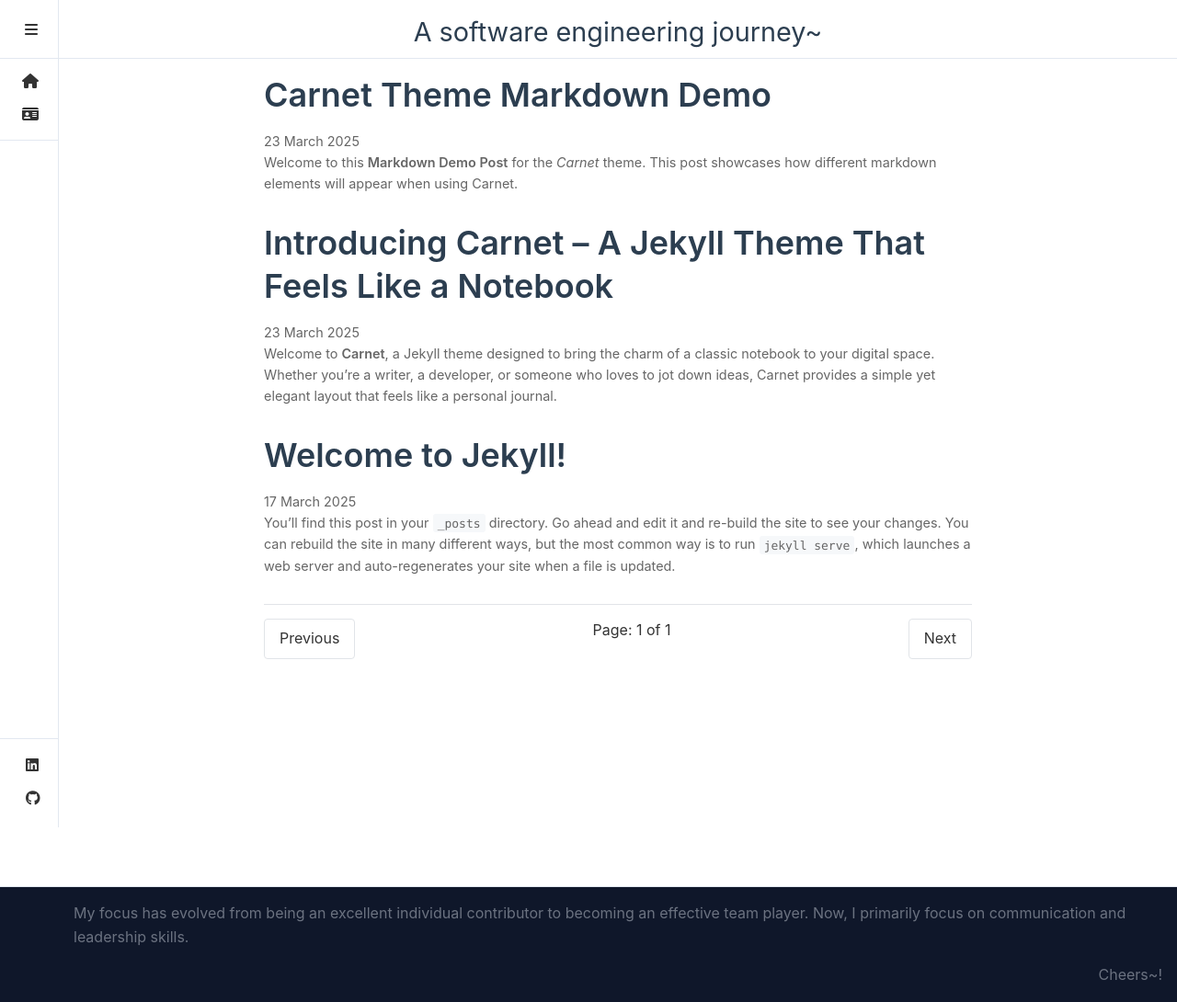
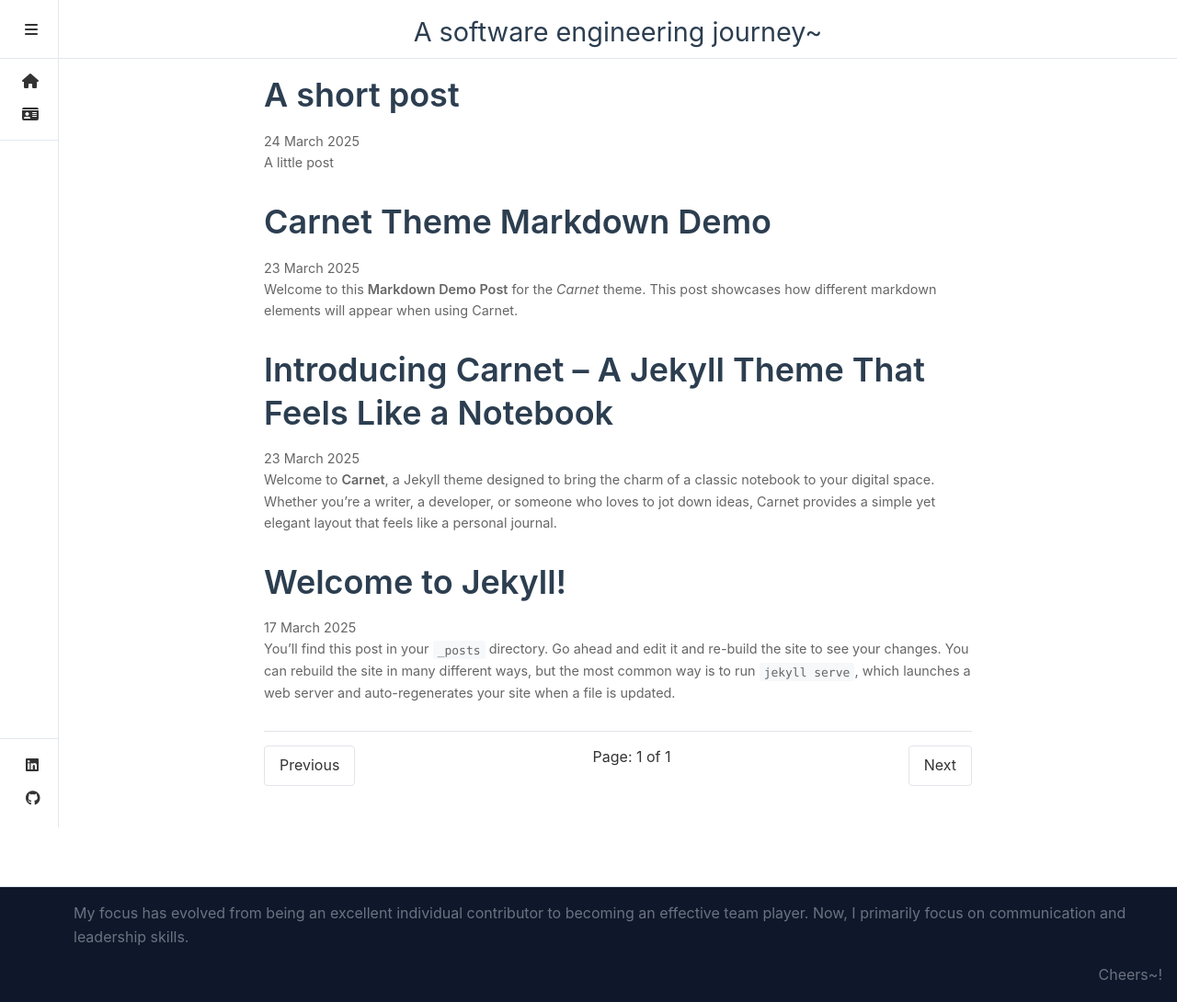
Before and after one commit to alngo/alngo.github.io, a Jekyll site: the page built from index.html, in a window 1280 px wide. Shown: the whole page at 92% size. Built offline with Jekyll 4.4.1, drawn with Linux system fonts in a browser that asks for light colours; the list of posts is cut into pages by our own code.

Commit message:
Fix style

```diff
--- a/Gemfile
+++ b/Gemfile
@@ -11,8 +11,7 @@ source "https://rubygems.org"
 # This is the default theme for new Jekyll sites. You may change this to anything you like.
 # If you want to use GitHub Pages, remove the "gem "jekyll"" above and
 # uncomment the line below. To upgrade, run `bundle update github-pages`.
-# gem "github-pages", group: :jekyll_plugins
-gem "github-pages"
+gem "github-pages", group: :jekyll_plugins
 # If you have any plugins, put them here!
 group :jekyll_plugins do
   gem "jekyll-feed", "~> 0.12"
--- /dev/null
+++ b/_posts/2025-03-24-short_post.md
@@ -0,0 +1,10 @@
+---
+layout: post
+title: "A short post"
+date: 2025-03-24
+author: "Alngo"
+excerpt: A little post
+categories: [jekyll, themes, carnet]
+---
+
+A short post
--- a/_sass/_main.scss
+++ b/_sass/_main.scss
@@ -13,16 +13,9 @@ html {
 }
 
 .container {
-  display: grid;
-  grid-template-areas:
-  "menu header"
-  "menu main"
-  "menu footer";
-  grid-template-rows: auto;
 }
 
 .header {
-  grid-area: header;
   position: relative;
   padding-left: $sidebar-collapsed-width;
   height: 4rem;
@@ -36,14 +29,12 @@ html {
 }
 
 .main {
-  grid-area: main;
   padding: 1rem;
   padding-left: $sidebar-collapsed-width + 1rem;
   min-height: 100vh;
 }
 
 .footer {
-  grid-area: footer;
   padding: 1rem;
   padding-left: $sidebar-collapsed-width + 1rem;
   border-top: 1px solid $color-border;
--- a/_sass/_sidebar.scss
+++ b/_sass/_sidebar.scss
@@ -6,8 +6,8 @@ $sidebar-width: 16rem;
 $sidebar-collapsed-width: 4rem;
 
 .sidebar {
-  grid-area: menu;
   position: fixed;
+  top: 0;
   display: flex;
   flex-direction: column;
   height: 100vh;
```
